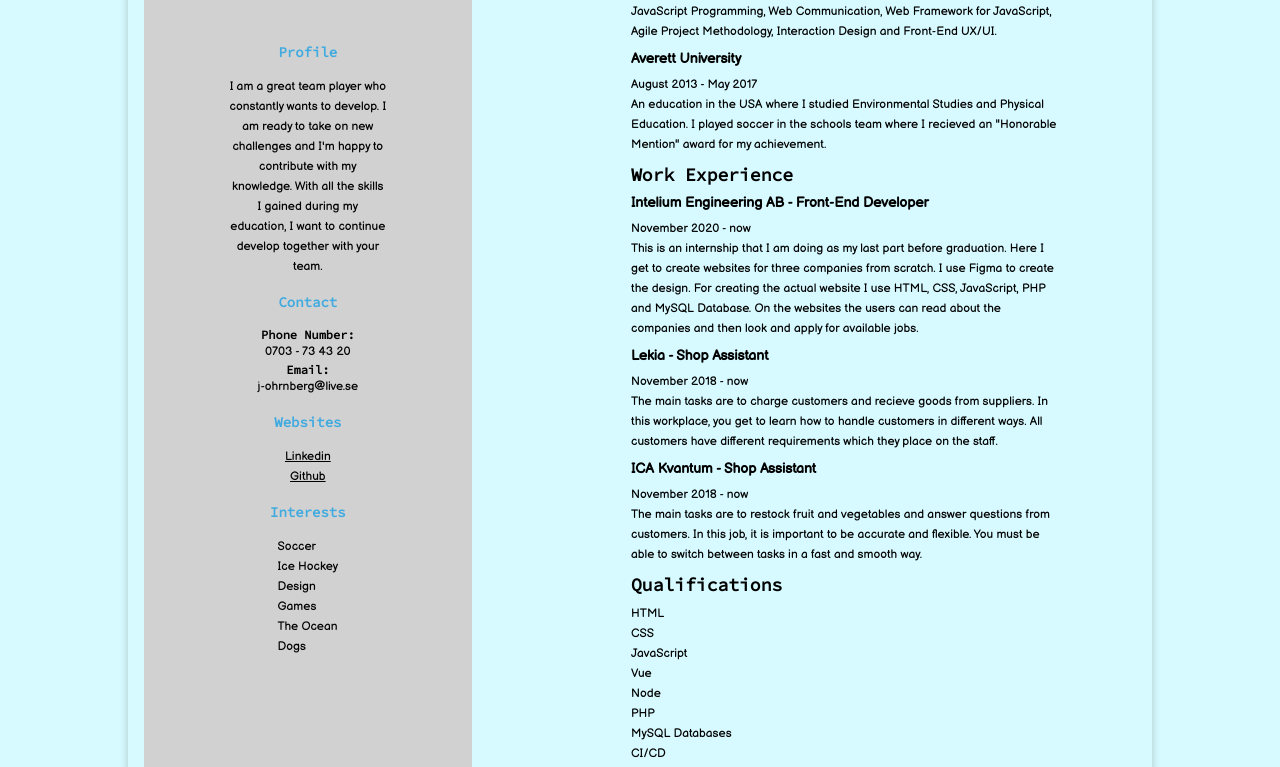
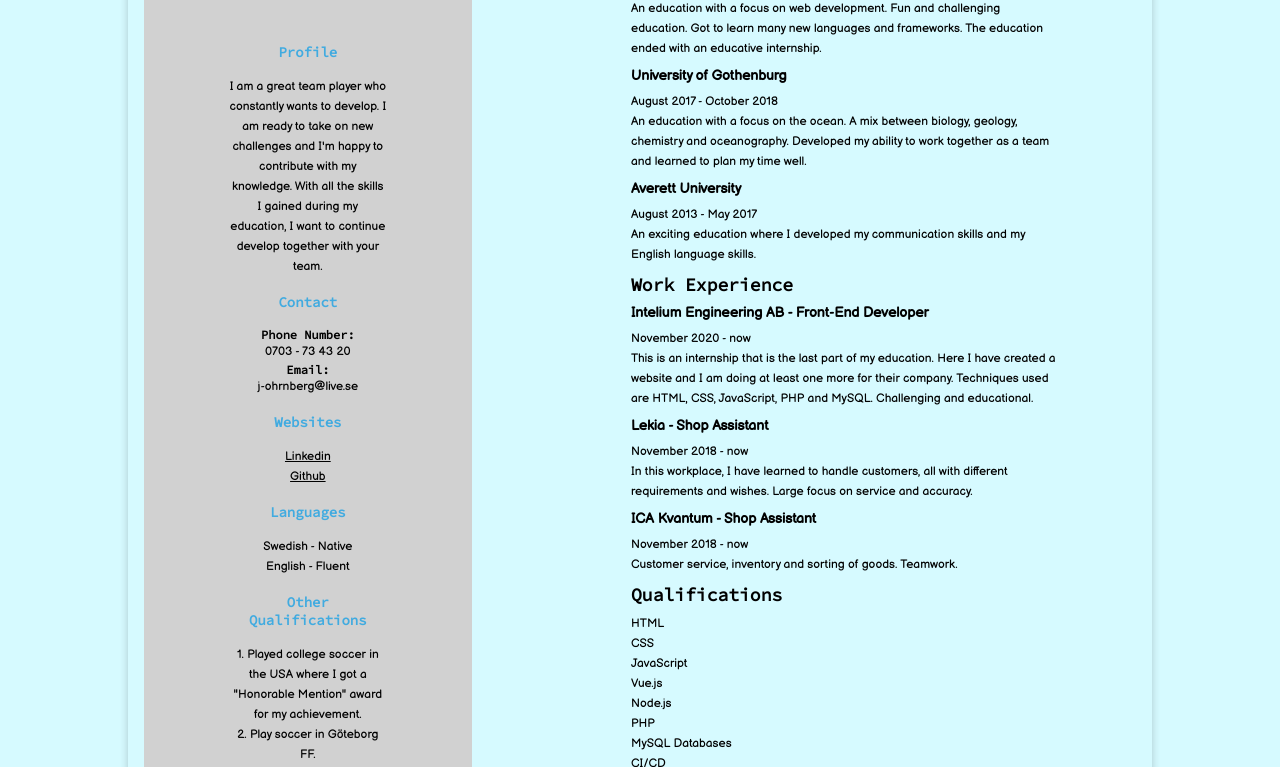
Before and after one commit to jensengbg-johanna-ohrnberg/portfolio, a Vue app: page /resume in a window 1280 px wide. Shown: the part 433-1200 px from the top of the page. Built offline with nearby package versions, Linux system fonts and the light colour scheme.

Commit message:
Update Cv.vue

```diff
--- a/src/components/Cv.vue
+++ b/src/components/Cv.vue
@@ -15,15 +15,15 @@
             <h4>Websites</h4>
             <a href="https://www.linkedin.com/in/johanna-%C3%B6hrnberg-7a6b17196/" target="_blank">Linkedin</a>
             <a href="https://github.com/jensengbg-johanna-ohrnberg" target="_blank">Github</a>
-            <h4>Interests</h4>
-            <ul>
-                <li>Soccer</li>
-                <li>Ice Hockey</li>
-                <li>Design</li>
-                <li>Games</li>
-                <li>The Ocean</li>
-                <li>Dogs</li>
-            </ul>
+            <h4>Languages</h4>
+            <p>Swedish - Native</p>
+            <p>English - Fluent</p>
+            <h4>Other Qualifications</h4>
+            <p>1. Played college soccer in the USA where I got a "Honorable Mention" award for my achievement.</p>
+            <p>2. Play soccer in Göteborg FF.</p>
+            <p>3. Play ice hockey in Hovås HC.</p>
+            <h4>References</h4>
+            <p>Provided on request.</p>
         </section>
         <section class="right">
             <h1>Johanna Öhrnberg</h1>
@@ -31,42 +31,45 @@
             <h3>Education</h3>
             <h6>Jensen Yrkeshögskola</h6>
             <p>August 2019 - June 2021</p>
-            <p>Studying to become a Front-End Developer.
-                An education with courses such as JavaScript Programming, Web Communication,
-                Web Framework for JavaScript, Agile Project Methodology, Interaction Design and Front-End UX/UI.
+            <p>An education with a focus on web development.
+                Fun and challenging education.
+                Got to learn many new languages and frameworks.
+                The education ended with an educative internship.
+            </p>
+            <h6>University of Gothenburg</h6>
+            <p>August 2017 - October 2018</p>
+            <p>An education with a focus on the ocean.
+                A mix between biology, geology, chemistry and oceanography.
+                Developed my ability to work together as a team and learned to plan my time well.
             </p>
             <h6>Averett University</h6>
             <p>August 2013 - May 2017</p>
-            <p>An education in the USA where I studied Environmental Studies and Physical Education.
-                I played soccer in the schools team where I recieved an "Honorable Mention" award for my achievement.
-            </p>
+            <p>An exciting education where I developed my communication skills and my English language skills.</p>
             <h3>Work Experience</h3>
             <h6>Intelium Engineering AB - Front-End Developer</h6>
             <p>November 2020 - now</p>
-            <p>This is an internship that I am doing as my last part before graduation.
-                Here I get to create websites for three companies from scratch.
-                I use Figma to create the design. For creating the actual website I use HTML, CSS, JavaScript, PHP and MySQL Database.
-                On the websites the users can read about the companies and then look and apply for available jobs.
+            <p>This is an internship that is the last part of my education.
+                Here I have created a website and I am doing at least one more for their company.
+                Techniques used are HTML, CSS, JavaScript, PHP and MySQL.
+                Challenging and educational.
             </p>
             <h6>Lekia - Shop Assistant</h6>
             <p>November 2018 - now</p>
-            <p>The main tasks are to charge customers and recieve goods from suppliers.
-                In this workplace, you get to learn how to handle customers in different ways.
-                All customers have different requirements which they place on the staff.
+            <p>In this workplace, I have learned to handle customers, all with different requirements and wishes.
+                Large focus on service and accuracy.
             </p>
             <h6>ICA Kvantum - Shop Assistant</h6>
             <p>November 2018 - now</p>
-            <p>The main tasks are to restock fruit and vegetables and answer questions from customers.
-                In this job, it is important to be accurate and flexible.
-                You must be able to switch between tasks in a fast and smooth way.
+            <p>Customer service, inventory and sorting of goods.
+                Teamwork.
             </p>
             <h3 class="qualifications">Qualifications</h3>
             <ul>
                 <li>HTML</li>
                 <li>CSS</li>
                 <li>JavaScript</li>
-                <li>Vue</li>
-                <li>Node</li>
+                <li>Vue.js</li>
+                <li>Node.js</li>
                 <li>PHP</li>
                 <li>MySQL Databases</li>
                 <li>CI/CD</li>
```
